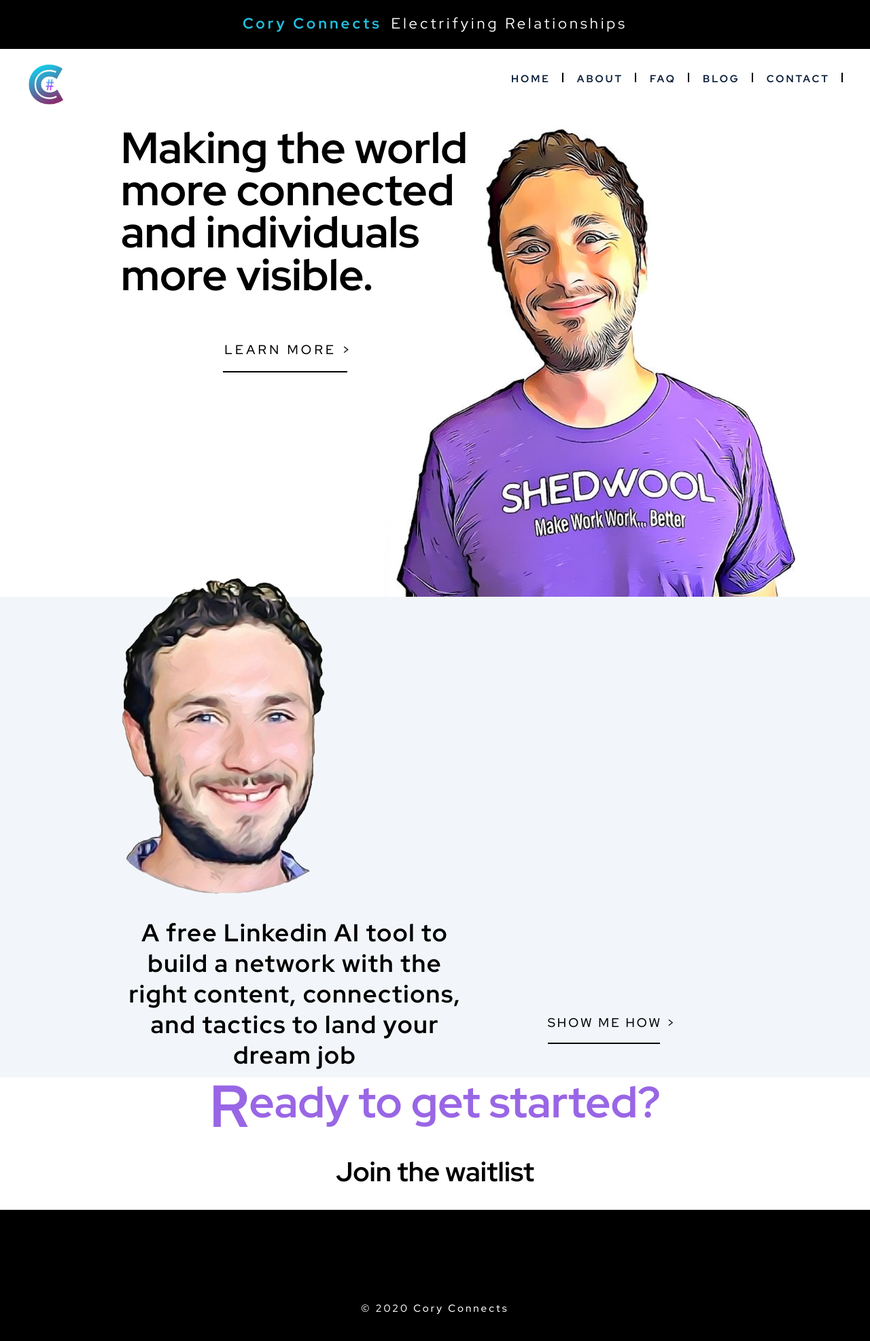
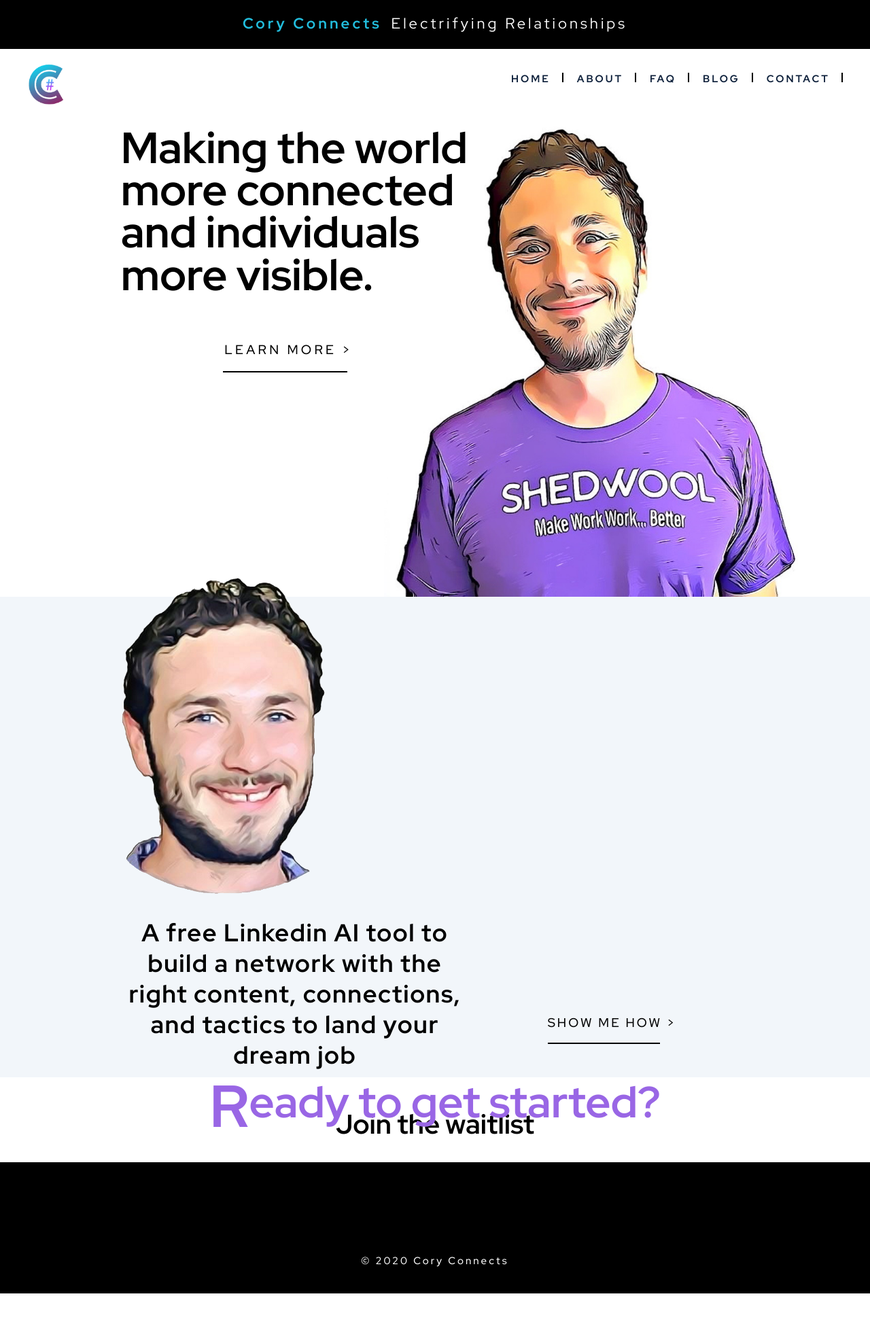
Before and after one commit to andreanthony/andreanthony.github.io, a Jekyll site: the page corypage.html, which Jekyll copies as it is, in a window 1280 px wide. Shown: the whole page at 68% size. Built offline with Jekyll 4.4.1, drawn with Linux system fonts in a browser that asks for light colours; some web fonts are replaced; after the commit the page ends 1903 px from its top, so only the background shows below that.

Commit message:
Update corypage.html

```diff
--- a/corypage.html
+++ b/corypage.html
@@ -92,7 +92,7 @@
       		<div class="section_04__only_content_in">
   			<div class="section_04__content_items section_04__items_1">
 		      				<h2 class="counter" data-aos="fade-right" data-aos-duration="3000" data-aos-delay="100">Ready to get started?</h2>
-		      				<p style="font-weight: 700; text-align: center;"><br>Join the waitlist</p>
+		      				<p>Join the waitlist</p>
 		      	</div>
 		</div>
       	</div>
```
